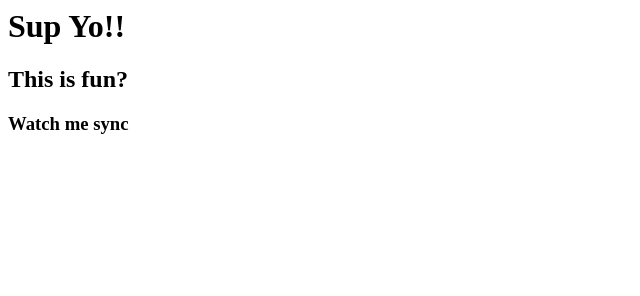
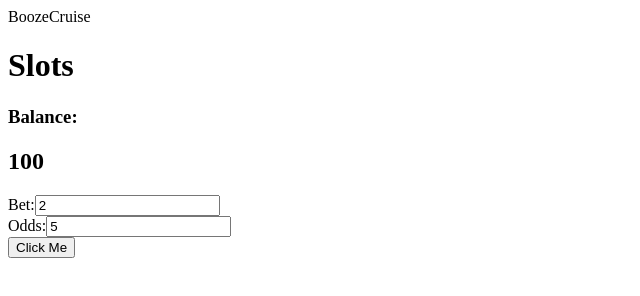
Before and after one commit to DigitalM0nkey/BoozeCruise, a website: page index.html in a window 1280 px wide. Shown: the whole page, without its empty margins (0-640 px from the left). Drawn offline with Linux system fonts and the light colour scheme.

Commit message:
Add slots

```diff
--- a/controllers/bots/BoozeCruise.js
+++ b/controllers/bots/BoozeCruise.js
@@ -671,6 +671,7 @@ router.post("/", ({ body }, res, next) => {
                 }
                 ship.guests = ship.guests.concat(newGuests);
                 console.log("NEW GUESTS =>", newGuests);
+                // INCOME FOR GUESTS JOINING YOUR SHIP
                 let income = 0;
                 newGuests.forEach(guest => {
                   if (guest.type === 0) {
--- a/index.html
+++ b/index.html
@@ -1,5 +1,47 @@
-<h1>Sup Yo!!</h1>
+<head>
+  BoozeCruise
+</head>
+<body>
+  <h1>Slots</h1>
 
-<h2>This is fun?</h2>
+  <div class="slots">
+    <p id="slots"></p>
+    <h3>Balance:</h3>
+    <h2 id="balance">100</h2>
+    Bet:<input id="bet" type="number" type="number" value="2" />
+    <br />
+    Odds:<input id="odds" placeholder="5" type="number" value="5" />
+    <br />
+    <button onclick="slots(document.getElementById('bet').value,document.getElementById('odds').value)">
+      Click Me
+    </button>
+  </div>
+</body>
 
-<h3>Watch me sync</h3>
+<script>
+  anchor: " \u2693 ";
+  // const symbols = [1, 2, 3, 4, 5, 6];
+
+  const symbols = ["🍒", "🛳", "🏝", "🌊", "☀️"];
+
+  const slots = (bet, odds) => {
+    let balance = Number(document.getElementById("balance").innerHTML);
+    document.getElementById("balance").innerHTML = balance - 2;
+    const house = new Array(odds);
+    for (let i = 0; i < odds; i++) {
+      house[i] = symbols[Math.floor(Math.random() * symbols.length)];
+    }
+    document.getElementById("slots").innerHTML = house;
+    i = 0;
+    prize = 0;
+    while (house[i] === "🍒") {
+      prize += parseInt(bet, 10);
+      i++;
+    }
+    document.getElementById("balance").innerHTML = balance + parseInt(prize, 10) * odds;
+    console.log(prize * odds);
+    // if (house[i] === "🍒") {
+    //   document.getElementById("balance").innerHTML = balance + parseInt(bet, 10);
+    // }
+  };
+</script>
```
Also changed, not shown: mini-game/slots.js (added, +12 -0 lines).
